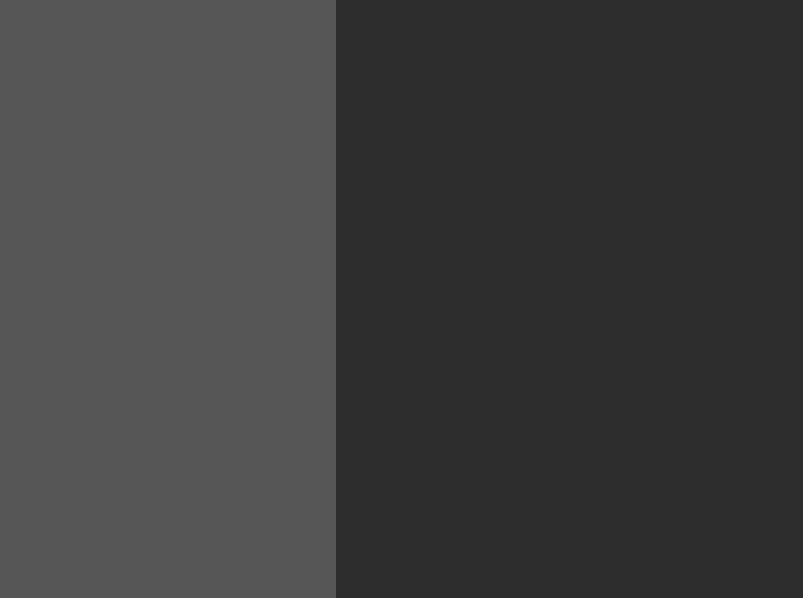
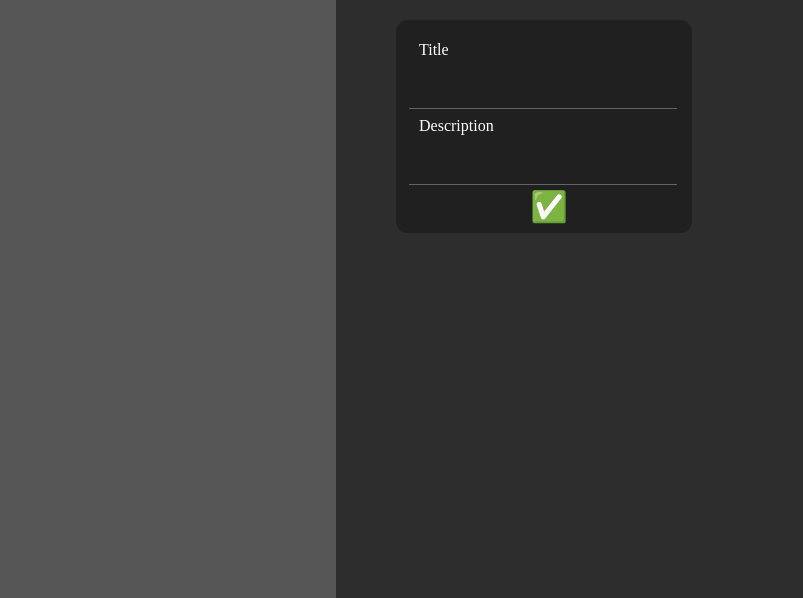
Before and after one commit to Kaytin808/todo, a website built with webpack: page dist/index.html in a window 1280 px wide. Shown: the part 202-800 px from the top of the page, without its empty margins (0-803 px from the left). Built offline with Linux system fonts and the light colour scheme.

Commit message:
Added description input

```diff
--- a/src/style.css
+++ b/src/style.css
@@ -26,17 +26,32 @@ body {
     position: relative;
     left: 396px;
     top: -546px;
-    display: none;
+    display: flex;
+    flex-direction: column;
+    width: 270px;
+    background-color: #202020;
+    border-radius: 12px;
+    padding: 13px;
+    /* display: none; */
 }
-#task {
+#task, #description {
     background-color: #202020;
     color: white;
-    outline: none;
     border: none;
     padding: 7px;
-    border-radius: 5px;
     font-family: poppins;
     font-size: 17px;
+    border-bottom: solid 1px #646464;
+    border-radius: 0px;
+    width: 254px;
+    outline: none;
+    margin-top: 9px;
+}
+.title-label, .desc-label {
+    font-style: poppins;
+    color: white;
+    margin-left: 10px;
+    margin-top: 8px;
 }
 .submit-btn {
     font-size: 30px;
```
Also changed, not shown: dist/index.html, dist/main.js.
